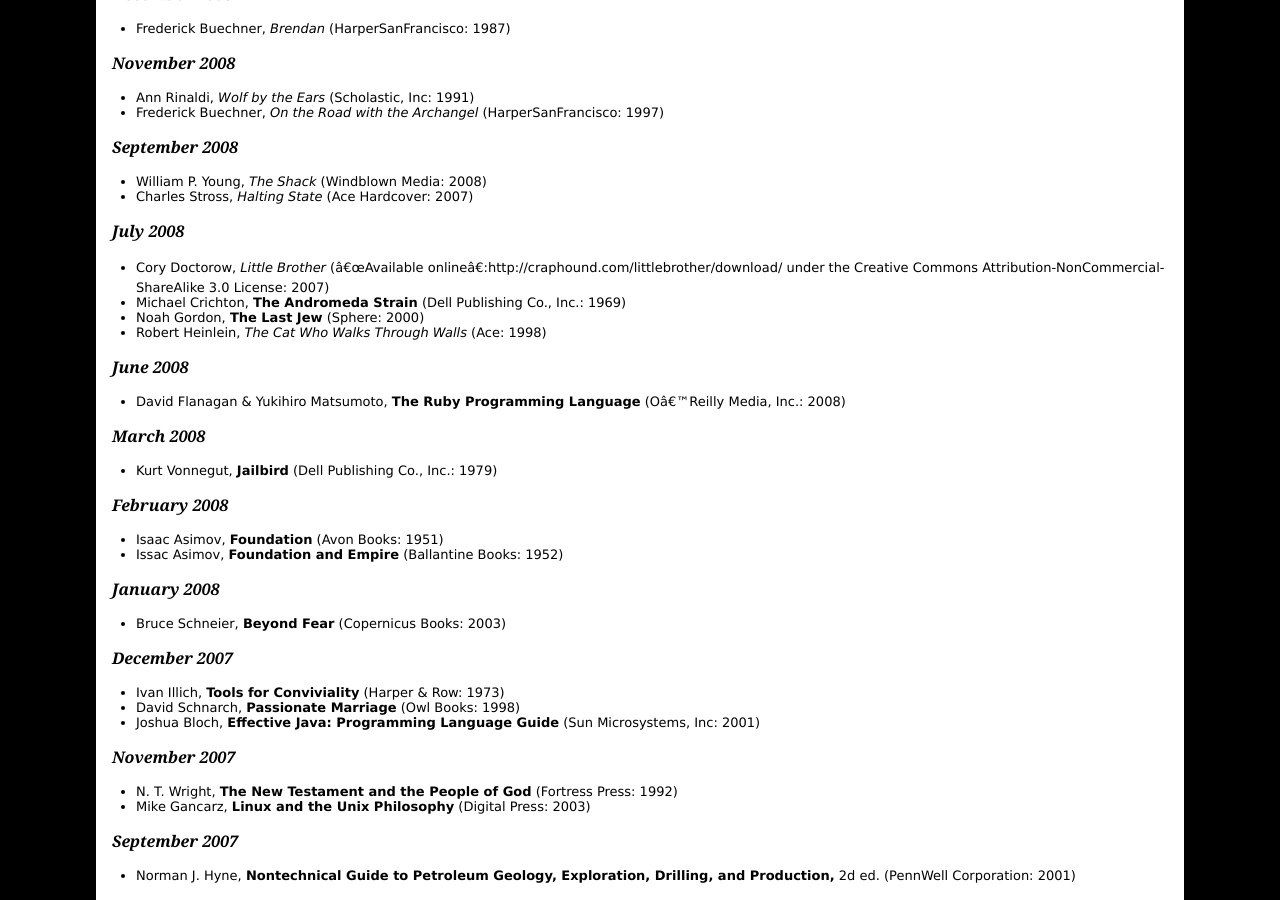
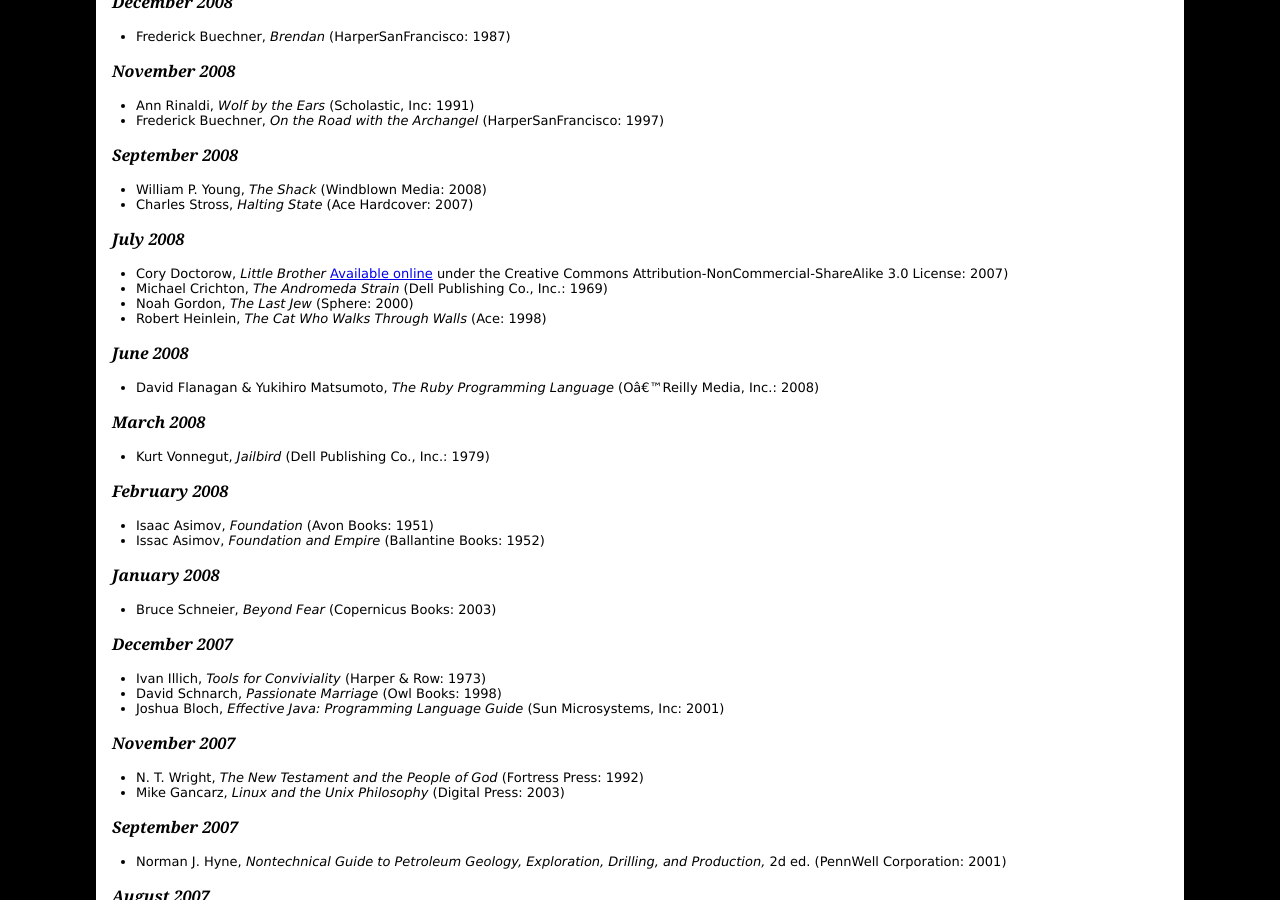
Before and after one commit to toddfoster/toddfoster.github.com, a Jekyll site: the page built from books.md, in a window 1280 px wide and 900 px high, scrolled down 8588 px. Built offline with Jekyll 4.4.1, drawn with Linux system fonts in a browser that asks for light colours; some of the changed text lies outside the part shown.

Commit message:
add book, fix up some markup

```diff
--- a/books.md
+++ b/books.md
@@ -411,44 +412,44 @@ Books I've read recently:
 * Charles Stross, _Halting State_ (Ace Hardcover: 2007)
 
 ## July 2008
-* Cory Doctorow, _Little Brother_ ("Available online":http://craphound.com/littlebrother/download/ under the Creative Commons Attribution-NonCommercial-ShareAlike 3.0 License: 2007)
-* Michael Crichton, __The Andromeda Strain__ (Dell Publishing Co., Inc.: 1969)
-* Noah Gordon, __The Last Jew__ (Sphere: 2000)
+* Cory Doctorow, _Little Brother_ [Available online](http://craphound.com/littlebrother/download/) under the Creative Commons Attribution-NonCommercial-ShareAlike 3.0 License: 2007)
+* Michael Crichton, _The Andromeda Strain_ (Dell Publishing Co., Inc.: 1969)
+* Noah Gordon, _The Last Jew_ (Sphere: 2000)
 * Robert Heinlein, _The Cat Who Walks Through Walls_ (Ace: 1998)
 
 ## June 2008
-* David Flanagan & Yukihiro Matsumoto, __The Ruby Programming Language__ (O'Reilly Media, Inc.: 2008)
+* David Flanagan & Yukihiro Matsumoto, _The Ruby Programming Language_ (O'Reilly Media, Inc.: 2008)
 
 ## March 2008
-* Kurt Vonnegut, __Jailbird__ (Dell Publishing Co., Inc.: 1979)
+* Kurt Vonnegut, _Jailbird_ (Dell Publishing Co., Inc.: 1979)
 
 ## February 2008
-* Isaac Asimov, __Foundation__ (Avon Books: 1951)
-* Issac Asimov, __Foundation and Empire__ (Ballantine Books: 1952)
+* Isaac Asimov, _Foundation_ (Avon Books: 1951)
+* Issac Asimov, _Foundation and Empire_ (Ballantine Books: 1952)
 
 
 ## January 2008
-* Bruce Schneier, __Beyond Fear__ (Copernicus Books: 2003)
+* Bruce Schneier, _Beyond Fear_ (Copernicus Books: 2003)
 
 
 ## December 2007
-* Ivan Illich, __Tools for Conviviality__ (Harper & Row: 1973)
-* David Schnarch, __Passionate Marriage__ (Owl Books: 1998)
-* Joshua Bloch, __Effective Java: Programming Language Guide__ (Sun Microsystems, Inc: 2001)
+* Ivan Illich, _Tools for Conviviality_ (Harper & Row: 1973)
+* David Schnarch, _Passionate Marriage_ (Owl Books: 1998)
+* Joshua Bloch, _Effective Java: Programming Language Guide_ (Sun Microsystems, Inc: 2001)
 
 
 ## November 2007
-* N. T. Wright, __The New Testament and the People of God__ (Fortress Press: 1992)
-* Mike Gancarz, __Linux and the Unix Philosophy__ (Digital Press: 2003)
+* N. T. Wright, _The New Testament and the People of God_ (Fortress Press: 1992)
+* Mike Gancarz, _Linux and the Unix Philosophy_ (Digital Press: 2003)
 
 
 ## September 2007
-* Norman J. Hyne, __Nontechnical Guide to Petroleum Geology, Exploration, Drilling, and Production,__ 2d ed. (PennWell Corporation: 2001)
+* Norman J. Hyne, _Nontechnical Guide to Petroleum Geology, Exploration, Drilling, and Production,_ 2d ed. (PennWell Corporation: 2001)
 
 ## August 2007
-* Allan Vermeulen, et al., __The Elements of Java Style__ (Cambridge University Press: 2000)
-* Kent Beck, __Extreme Programming Explained: Embrace Change,__ 2d ed. (Addison-Wesley: 2005)
-* Frederick Buechner, __The Sacred Journey__ (HarperSanFrancisco: 1991)
+* Allan Vermeulen, et al., _The Elements of Java Style_ (Cambridge University Press: 2000)
+* Kent Beck, _Extreme Programming Explained: Embrace Change,_ 2d ed. (Addison-Wesley: 2005)
+* Frederick Buechner, _The Sacred Journey_ (HarperSanFrancisco: 1991)
 
 > "But when it comes to putting broken lives back together--when it comes, in religious terms, to the saving of souls--the human best tends to be at odds with the holy best. To do for yourself the best that you have it in you to do--to grit your teeth and clench your fists in order to survive the world at its harshest and worst--is, by that very act, to be unable to let something be done for you and in you that is more wonderful still... You can survive on your own... but you cannot become human on your own." (p. 46)
 
@@ -456,26 +457,26 @@ Books I've read recently:
 
 > Last sentence: "Above all, never question the truth beyond all understanding and surpassing all other wonders that in the long run nothing, not even the world, not even ourselves, can separate us forever from that last and deepest love that glimmers in our dusk like a pearl, like a face." (p. 112)
 
-* Thomas Nagel, __What Does It All Mean? A Very Short Introduction to Philosophy__ (Oxford University Press: 1987)
+* Thomas Nagel, _What Does It All Mean? A Very Short Introduction to Philosophy_ (Oxford University Press: 1987)
 
 ## July 2007
-* Metsker & Wake, __Design Patterns in Java__ (Addison-Wesley: 2006)
+* Metsker & Wake, _Design Patterns in Java_ (Addison-Wesley: 2006)
 
 ## June 2007
-* Kent Beck, __Test-Driven Development: By Example__ (Addison-Wesley: 2003)
+* Kent Beck, _Test-Driven Development: By Example_ (Addison-Wesley: 2003)
 
 ## May 2007
-* Frank Herbert, __Dune__
-* Frank Herbert, __Dune Messiah__
+* Frank Herbert, _Dune_
+* Frank Herbert, _Dune Messiah_
 
 ## April 2007
-* Lerdorf & Tatroe, __Programming PHP__ (O'Reilly: 2002)
-* Welling & Thomson, __MySQL Tutorial__ (MySQL Press: 2004)
-* Michael Hernandez, __Database Design for Mere Mortals,__ 2d ed. (Addison-Wesley: 2003)
-* Peter van der Linden, __Just Java 2,__ 6th ed. (Sun Microsystems Press: 2006)
-* Sierra & Bates, __Sun Certified Programmer for Java 5: Study Guide__ (McGraw-Hill/Osborne: 2006)
+* Lerdorf & Tatroe, _Programming PHP_ (O'Reilly: 2002)
+* Welling & Thomson, _MySQL Tutorial_ (MySQL Press: 2004)
+* Michael Hernandez, _Database Design for Mere Mortals,_ 2d ed. (Addison-Wesley: 2003)
+* Peter van der Linden, _Just Java 2,_ 6th ed. (Sun Microsystems Press: 2006)
+* Sierra & Bates, _Sun Certified Programmer for Java 5: Study Guide_ (McGraw-Hill/Osborne: 2006)
 
 ## March 2007
-* Steve McConnell, __Code Complete,__ 2d ed. (Microsoft Press: 2004)
-* Hunt & Thomas, __The Pragmatic Programmer: from journeyman to master__ (Addison-Wesley: 2000)
-* Jeffrey Friedl, __Mastering Regular Expressions,__ 3d ed. (O'Reilly: 2006)
+* Steve McConnell, _Code Complete,_ 2d ed. (Microsoft Press: 2004)
+* Hunt & Thomas, _The Pragmatic Programmer: from journeyman to master_ (Addison-Wesley: 2000)
+* Jeffrey Friedl, _Mastering Regular Expressions,_ 3d ed. (O'Reilly: 2006)
```
Also changed, not shown: other parts of books.md (+2 -1 lines).
